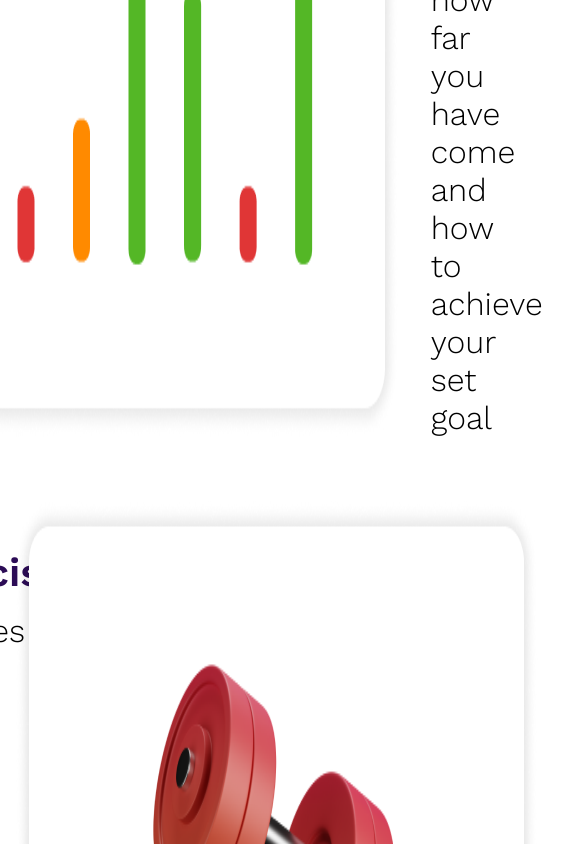
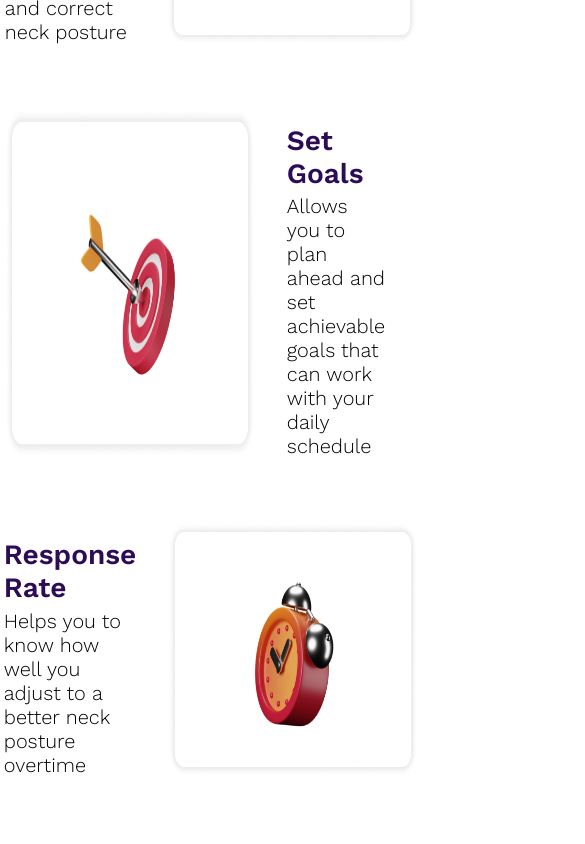
Before and after one commit to adedamola-toye/cervitech-website, a React (Vite) app: page / in a window 390 px wide. Shown: the part 3260-4104 px from the top of the page, 585 px wide, since content can reach past the window. Built offline with nearby package versions, Linux system fonts and the light colour scheme.

Commit message:
how cervitech helps in tablet screen

```diff
--- a/src/components/HowCervitechHelps.tsx
+++ b/src/components/HowCervitechHelps.tsx
@@ -38,8 +38,8 @@ function HowCervitechHelps(){
 
                 <div className="feature response">
                     <div className="feature-text">
-                        <h1>Set Goals</h1>
-                        <p>Allows you to plan ahead and set achievable goals that can work with your daily schedule</p>
+                        <h1>Response Rate</h1>
+                        <p>Helps you to know how well you adjust to a better neck posture overtime</p>
                     </div>
                     <img src={Response} alt="" />
                 </div>
--- a/src/pages/Home.tsx
+++ b/src/pages/Home.tsx
@@ -1,13 +1,15 @@
 import Header from "../components/Header";
 import WhoIsCervitechFor from "../components/WhoIsCervitechFor";
-//import AppsPic from "../components/AppsPic"
+import AppsPic from "../components/AppsPic"
 import HowCervitechHelps from "../components/HowCervitechHelps";
+
 function Home(){
     return(
         <>
             <Header/>
             <WhoIsCervitechFor/>
             <HowCervitechHelps/>
+            <AppsPic/>
         </>
     )
 }
--- a/src/styles/HowCervitechHelps.css
+++ b/src/styles/HowCervitechHelps.css
@@ -1,69 +1,130 @@
 @import url("https://fonts.googleapis.com/css2?family=Work+Sans:ital,wght@0,100..900;1,100..900&display=swap");
 
-
-.how-helps{
+.how-helps {
   margin-top: 2rem;
   font-family: "Work Sans";
-    padding:5rem;
+  padding: 5rem;
   align-content: center;
   width: 80%;
   margin: 2rem auto;
 }
 
-.heading{
+.heading {
   text-align: center;
   margin-bottom: 5rem;
 }
 
-.heading span{
+.heading span {
   color: #431b73;
   font-weight: 700;
-
 }
 
-.heading h1{
+.heading h1 {
   font-weight: 500;
   font-size: 40px;
   text-align: center;
   padding-bottom: 0.9rem;
 }
 
-.heading p{
+.heading p {
   font-weight: 300;
   font-size: 24px;
 }
-.features{
+.features {
   display: flex;
   flex-direction: column;
   justify-content: center;
   align-content: center;
-    gap: 4rem
+  gap: 4rem;
 }
 
-.feature{
+.feature {
   display: flex;
-    gap:2rem;
+  gap: 2rem;
   justify-content: center;
   align-content: center;
-
 }
 
-.feature-text{
-    margin-top:3rem ;
-    width: 55%
+.feature-text {
+  margin-top: 3rem;
+  width: 55%;
 }
 
-.feature.exercise .feature-text, .feature.response .feature-text{
+.feature.exercise .feature-text,
+.feature.response .feature-text {
   margin-left: 3rem;
 }
-.feature-text h1{
-    color: #2C0C56;
+
+.feature-text h1 {
+  color: #2c0c56;
   font-weight: 600;
   font-size: 40px;
   padding-bottom: 1rem;
 }
 
-.feature-text p{
+.feature-text p {
   font-weight: 300;
   font-size: 32px;
 }
+
+/*Small laptop - 1024px*/
+@media (max-width: 1400px) {
+  .feature img {
+    width: 350px;
+  }
+
+  .features {
+    gap: 6rem;
+  }
+
+  .feature-text {
+    margin-top: 2rem;
+  }
+
+  .feature-text h1 {
+    font-size: 32px;
+  }
+  .feature-text p {
+    font-size: 24px;
+  }
+  .how-helps {
+    width: 85%;
+    margin: 2rem auto;
+  }
+}
+
+/*Tablet*/
+@media (max-width: 1100px) {
+  .feature img {
+    width: 250px;
+  }
+
+  .feature-text h1 {
+    font-size: 28px;
+    padding-bottom: 0.3rem;
+  }
+
+  .feature-text p {
+    font-size: 20px;
+  }
+
+  .feature-text {
+    margin-top: 1rem;
+    width: 90%;
+  }
+
+  .how-helps {
+    width: 95%;
+    margin: 2rem auto;
+  }
+  .feature.exercise .feature-text,
+  .feature.response .feature-text {
+    margin-left: 2rem;
+  }
+
+  .features {
+    margin: -2rem;
+    gap: 4rem;
+    margin-top: 2rem;
+  }
+}
```
Lines whose indentation alone changed are shown as unchanged.
